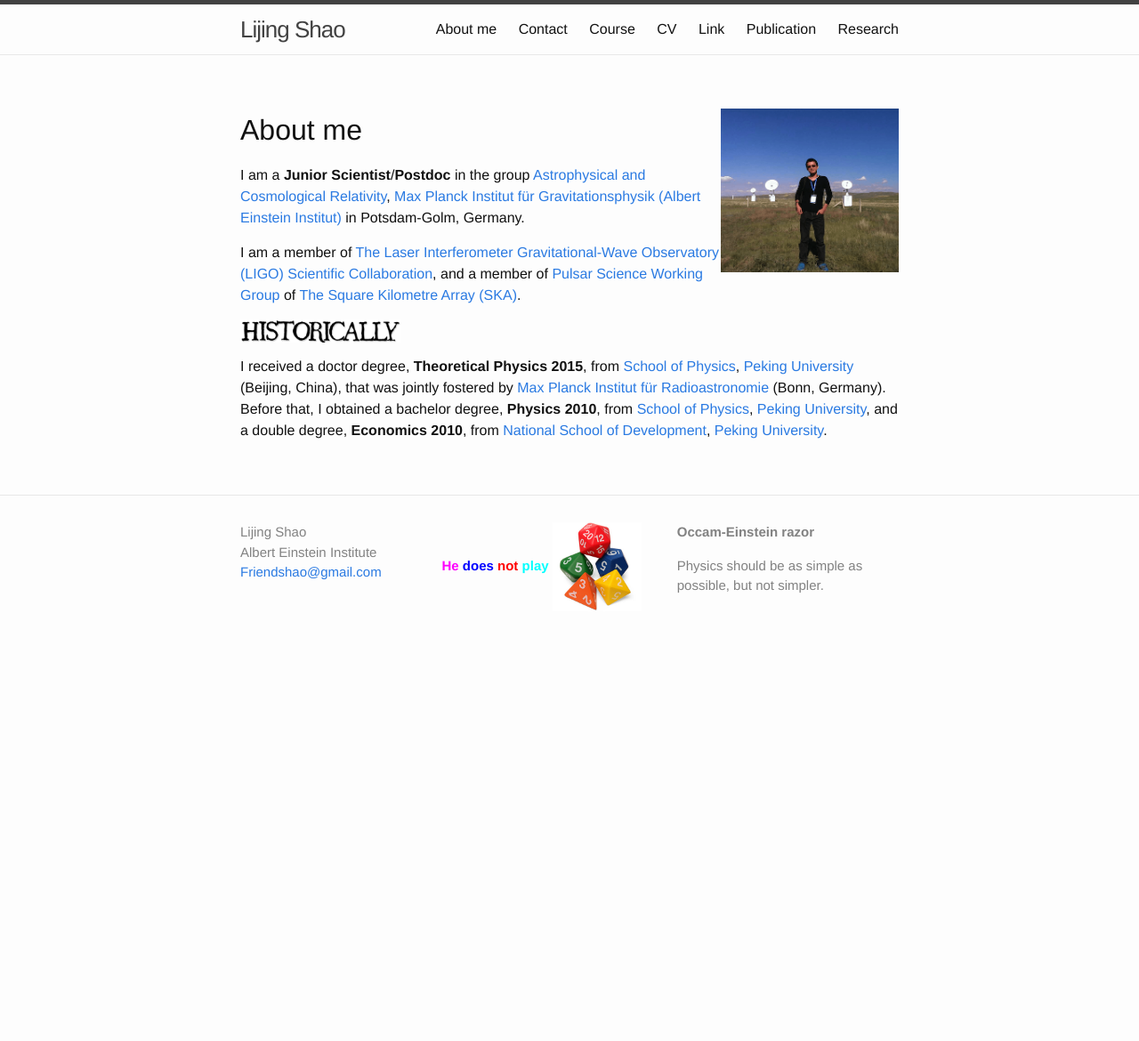
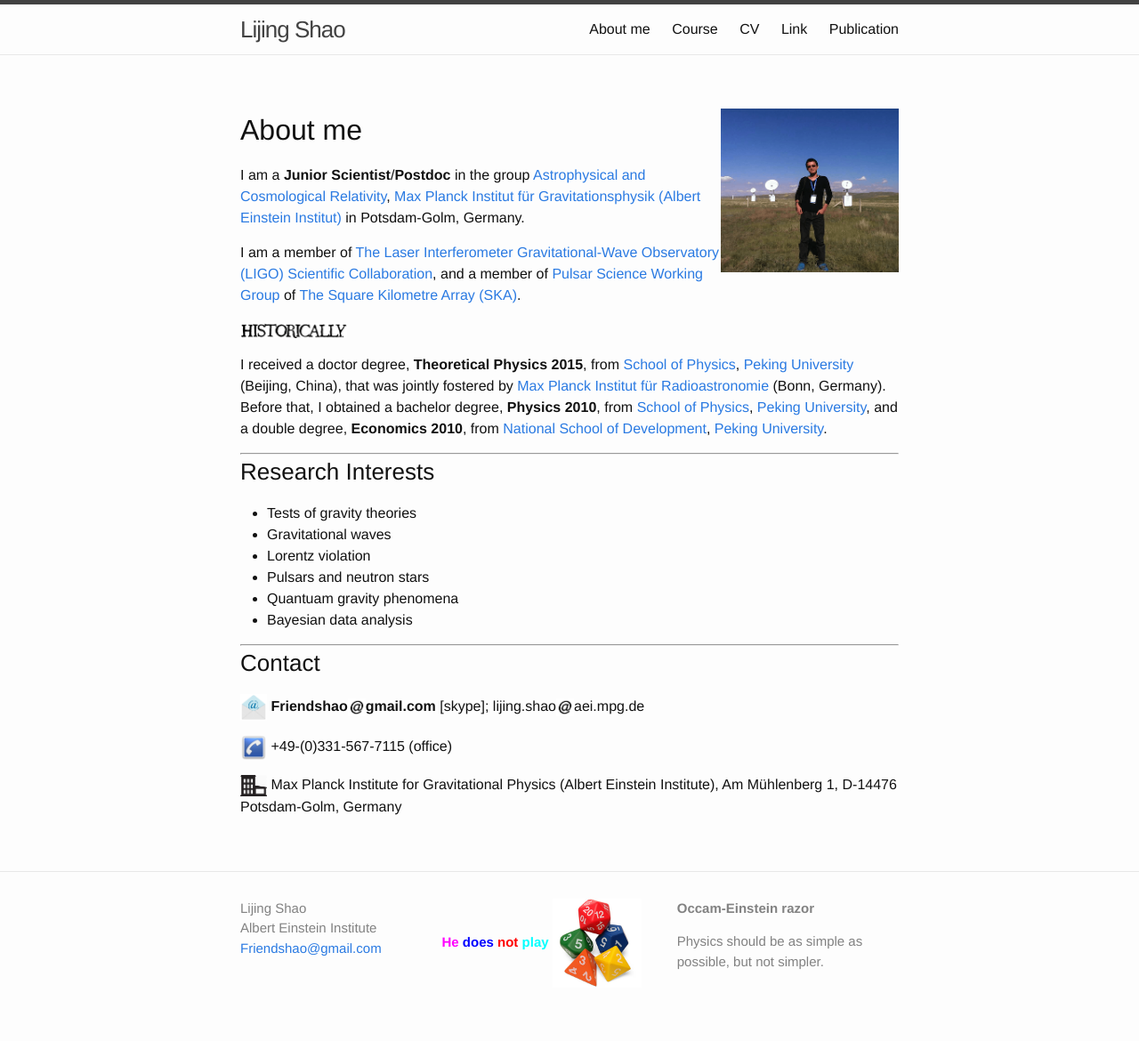
Before and after one commit to Friendshao/Friendshao.github.io, a Jekyll site: the page built from about/about.md, in a window 1280 px wide. Shown: the whole page at 89% size. Built offline with Jekyll 4.4.1, drawn with Linux system fonts in a browser that asks for light colours; before the commit the page ends 900 px from its top, so only the background shows below that.

Commit message:
merge contact and research into about

```diff
--- a/about/about.md
+++ b/about/about.md
@@ -12,6 +12,28 @@ I am a **Junior Scientist**/**Postdoc** in the group [Astrophysical and Cosmolog
 
 I am a member of [The Laser Interferometer Gravitational-Wave Observatory (LIGO) Scientific Collaboration](http://www.ligo.org/), and a member of [Pulsar Science Working Group](http://astronomers.skatelescope.org/science-working-groups/pulsars-tests-gravity/) of [The Square Kilometre Array (SKA)](https://www.skatelescope.org/).
 
-<img src="historically.png" alt="Historically" style="width: 180px;"/>
+<img src="historically.png" alt="Historically" style="width: 120px;"/>
 
 I received a doctor degree, **Theoretical Physics 2015**, from [School of Physics](http://www.phy.pku.edu.cn/English.html), [Peking University](http://english.pku.edu.cn/) (Beijing, China), that was jointly fostered by [Max Planck Institut für Radioastronomie](http://www.mpifr-bonn.mpg.de/2169/en) (Bonn, Germany). Before that, I obtained a bachelor degree, **Physics 2010**, from [School of Physics](http://www.phy.pku.edu.cn/English.html), [Peking University](http://english.pku.edu.cn/), and a double degree, **Economics 2010**, from [National School of Development](http://en.nsd.edu.cn/), [Peking University](http://english.pku.edu.cn/).
+
+---
+
+### Research Interests
+
+- Tests of gravity theories
+- Gravitational waves
+- Lorentz violation
+- Pulsars and neutron stars
+- Quantuam gravity phenomena
+- Bayesian data analysis
+
+---
+
+### Contact
+
+
+<img src="email.jpg" width="30"> **Friendshao**<img src="at.jpg" width="20">**gmail.com** [skype]; lijing.shao<img src="at.jpg" width="20">aei.mpg.de
+
+<img src="phone.ico" width="30"> +49-(0)331-567-7115 (office)
+
+<img src="office.png" width="30"> Max Planck Institute for Gravitational Physics (Albert Einstein Institute), Am Mühlenberg 1, D-14476 Potsdam-Golm, Germany
```
Also changed, not shown: contact/contact.md (deleted, +0 -18 lines), link/link.md (+2 -0 lines), research/research.md (deleted, +0 -19 lines), about/at.jpg (renamed from contact/at.jpg), about/email.jpg (added), about/office.png (added), about/phone.ico (added).
